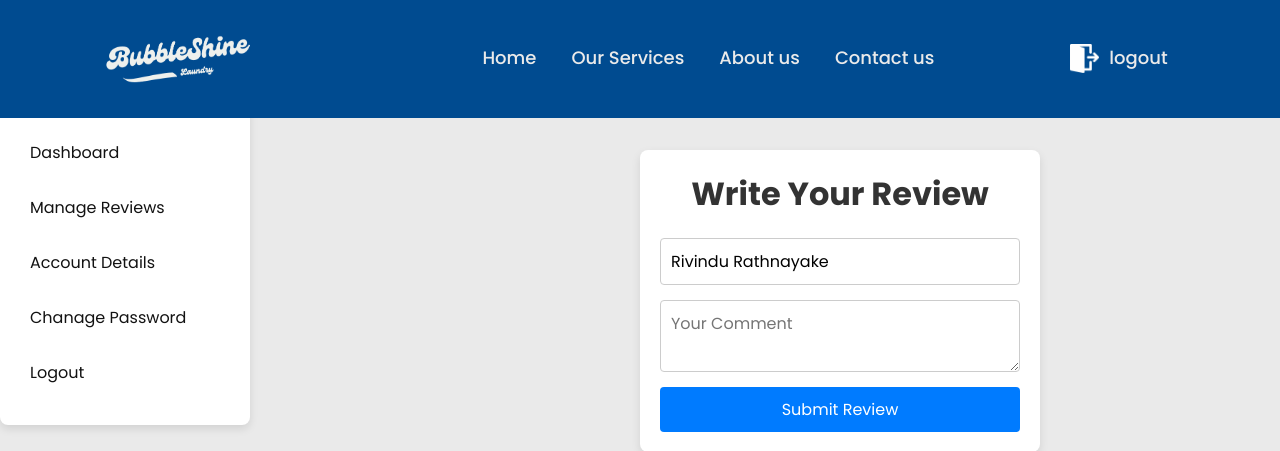
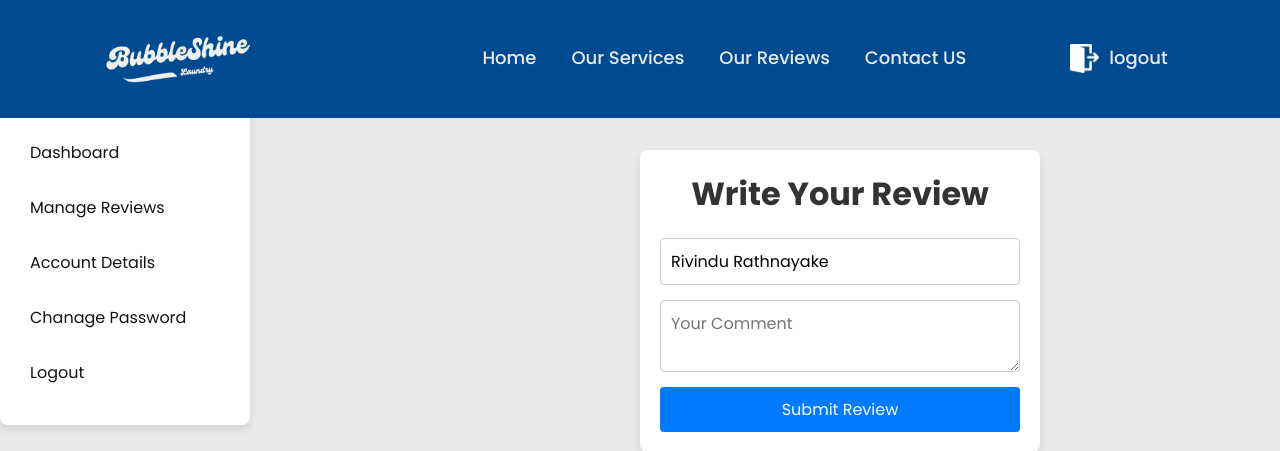
Before and after one commit to Rivindu2003/online-laundry-service, a PHP site: page /reviews/write_review.php in a window 1280 px wide. Shown: the top 451 px of the page. Run offline with PHP 8.4, Linux system fonts and the light colour scheme; a user stored in the database is signed in; data comes from the database, SQL or seed files in the repository.

Commit message:
new-updates

```diff
--- a/account/admin/manage-regular-users.php
+++ b/account/admin/manage-regular-users.php
@@ -7,8 +7,6 @@ if (!isset($_SESSION['ses_admin_id'])) {
     echo '<p><a href="../../login-admin/login-admin.php">Click to login</a></p>';
     exit;
 }
-
-$filter = isset($_GET['user_type']) ? $_GET['user_type'] : 'all';
 
 $usersQuery = "SELECT created_at , first_name, last_name, phone_number, email, username FROM users";
 
@@ -63,9 +61,9 @@ $result = mysqli_query($connection, $usersQuery);
     </table>
 
     <script>
-        function manageUser(username) {
+        /*function manageUser(username) {
                         alert("Manage user: " + username);
-                                }
+                                }*/
 
         function resetPassword(username) {
         if (confirm('Are you sure you want to reset the password for ' + username + '? This action cannot be undone.')) {
--- a/account/admin/manage-shop-managers.php
+++ b/account/admin/manage-shop-managers.php
@@ -7,8 +7,6 @@ if (!isset($_SESSION['ses_admin_id'])) {
     echo '<p><a href="../../login-admin/login-admin.php">Click to login</a></p>';
     exit;
 }
-
-$filter = isset($_GET['user_type']) ? $_GET['user_type'] : 'all';
 
 $usersQuery = "
     SELECT created_at , first_name, last_name, phone_number, email, username FROM shop_managers";
@@ -66,9 +64,9 @@ $result = mysqli_query($connection, $usersQuery);
     </table>
 
     <script>
-        function manageUser(username) {
+        /*function manageUser(username) {
                         alert("Manage user: " + username);
-                                }
+                                }*/
 
         function resetPassword(username) {
         if (confirm('Are you sure you want to reset the password for ' + username + '? This action cannot be undone.')) {
--- a/css/admin-panel.css
+++ b/css/admin-panel.css
@@ -25,6 +25,7 @@ h2 {
     font-weight: 600;
 }
 
+/* Stat box */
 .user-stats,
 .support-requests,
 .recent-orders {
@@ -35,6 +36,7 @@ h2 {
     border-radius: 12px;
     transition: box-shadow 0.3s;
 }
+
 
 .user-stats:hover,
 .support-requests:hover,
--- a/global-assets/header.html
+++ b/global-assets/header.html
@@ -1,10 +1,10 @@
 <header class="header">
     <img src="/images/logo-white.png" alt="logo">
     <nav class="navbar">
-        <a href="#">Home</a>
-        <a href="#">Our Services</a>
-        <a href="#">About us</a>
-        <a href="#">Contact us</a>
+        <a href="/index.php">Home</a>
+        <a href="/home/about-us.php">Our Services</a>
+        <a href="/reviews/reviews.php">Our Reviews</a>
+        <a href="/contact-us.php">Contact US</a>
         <a id="login" href="/account/logout.php">
             <img id="login-image" src="/images/logout.png">
             logout
--- a/js/address-field.js
+++ b/js/address-field.js
@@ -2,7 +2,6 @@ document.addEventListener("DOMContentLoaded", function() {
         const accountTypeSelect = document.getElementById('account_type');
         const addressField = document.getElementById('address-field');
         const addressLabel = addressField.previousElementSibling;
-
 
         function toggleAddressField() {
             if (accountTypeSelect.value === 'shop_manager') {
--- a/reviews/styles/body.css
+++ b/reviews/styles/body.css
@@ -21,7 +21,7 @@
 
 
 #testimonials {
-    margin-top: 300px;
+    margin-top: 120px;
     padding: 40px 20px;
     background-color: #f9f9f9;
     border-radius: 8px;
```
Also changed, not shown: admin-panel.php (+8 -9 lines), account/admin/add-user.php (line endings or trailing spaces).
